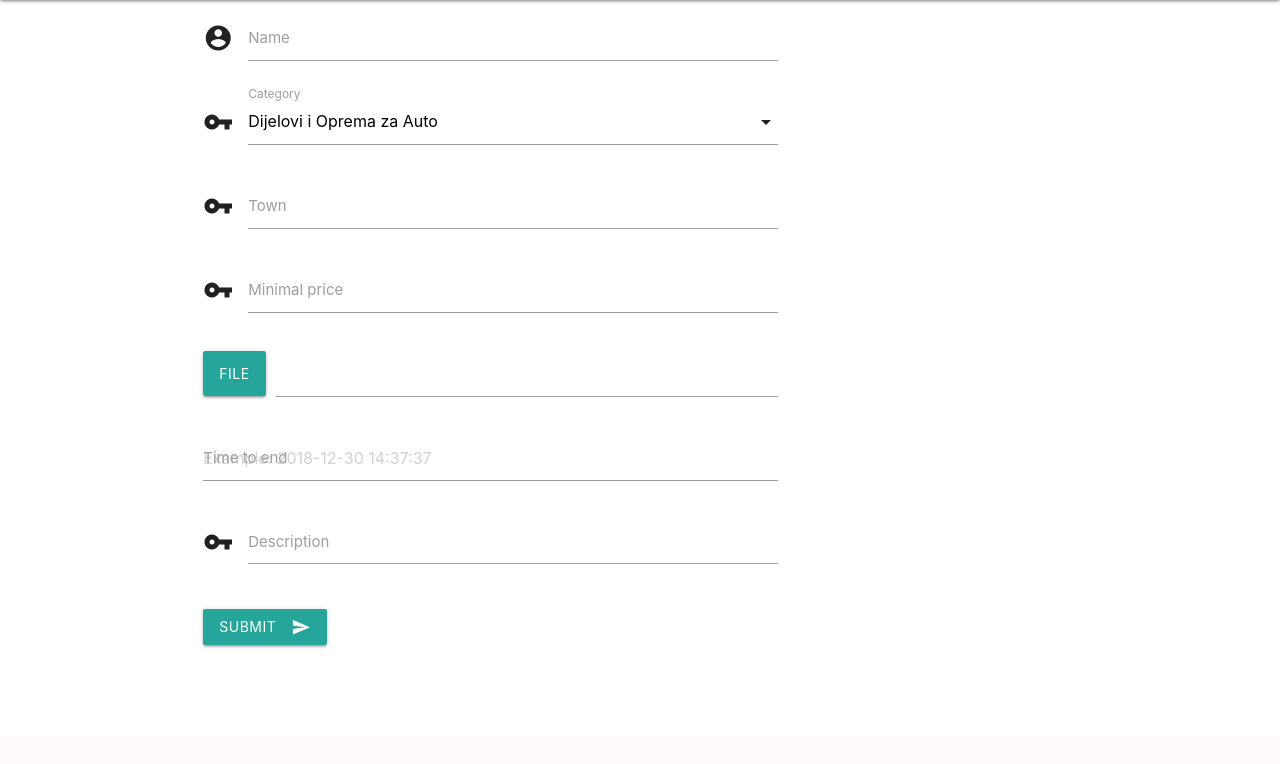
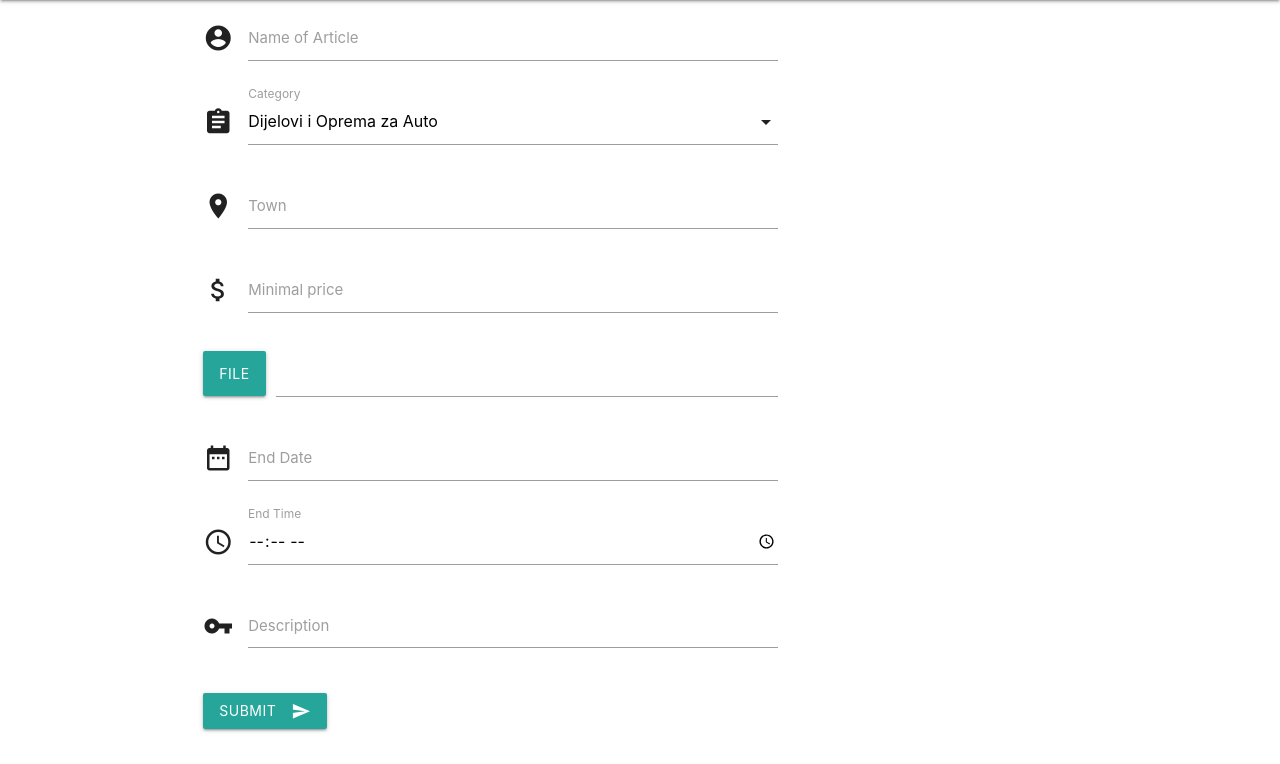
Before and after one commit to dinkopehar/flask-realtime-auction, a Flask app: page /create_article in a window 1280 px wide. Shown: the part 64-828 px from the top of the page. Before the commit the page ends 712 px from the top, so only its background shows below. Run offline with Flask 2, Linux system fonts and the light colour scheme; the visitor is signed in with stand-in values (Sample User, id 1); some libraries are stand-ins or nearby versions.

Commit message:
Changed icons on create_article,

```diff
--- a/controllers/article_controller.py
+++ b/controllers/article_controller.py
@@ -26,8 +26,6 @@ class Article_(MethodView):
             for offer in offers_by_article:
                 top_users.append(User.query.filter_by(id=offer.user_id).first())
 
-        deltas = article.time_left.replace(microsecond=0) - datetime.datetime.now().replace(microsecond=0)
-
         session_username = session.get('username')
         if user.username == session_username:
             session_username = None
@@ -36,7 +34,6 @@ class Article_(MethodView):
                                title='Article | Aukcije Online',
                                article=article,
                                user=user,
-                               deltas=deltas,
                                offers_by_article=offers_by_article,
                                top_users=top_users,
                                session=session_username)
--- a/controllers/create_article_controller.py
+++ b/controllers/create_article_controller.py
@@ -1,3 +1,4 @@
+import datetime
 import os
 from flask import redirect, url_for, render_template, session, request
 from flask.views import MethodView
@@ -23,6 +24,7 @@ class CreateArticle(MethodView):
     def post(self):
 
         article_form = ArticleForm()
+        end_day = datetime.datetime.strptime(article_form.end_day.data, '%d-%m-%Y')
 
         if article_form.validate_on_submit():
             current_user = User.query.filter_by(username=session.get('username')).first()
@@ -41,11 +43,15 @@ class CreateArticle(MethodView):
                                   town=article_form.town.data,
                                   minimal_price=article_form.minimal_price.data,
                                   article_image=name,
-                                  time_left=article_form.time_left.data,
+                                  end_day=end_day,
+                                  end_time=article_form.end_time.data,
                                   description=article_form.description.data,
                                   user_id=current_user.id)
 
             db.session.add(new_article)
             db.session.commit()
 
-        return redirect(url_for('create_article'))
+            return redirect(url_for('article',
+                                    article_id=Article.query.order_by(Article.id.desc()).first().id))
+        else:
+            return redirect(url_for('create_article'))
--- a/controllers/index_controller.py
+++ b/controllers/index_controller.py
@@ -8,7 +8,7 @@ class Index(MethodView):
 
     def get(self):
 
-        articles = Article.query.order_by(Article.id).limit(5).all()
+        articles = Article.query.order_by(Article.id.desc()).limit(5).all()
 
         return render_template('index.html',
                                title='Home | Aukcije Online',
--- a/forms/article_form.py
+++ b/forms/article_form.py
@@ -5,16 +5,16 @@ from .categories import choices
 from wtforms.fields import (StringField,
                             SelectField,
                             IntegerField,
-                            DateTimeField,
+                            TimeField,
                             TextAreaField)
 
 
 class ArticleForm(FlaskForm):
-    name = StringField('Name', validators=[DataRequired()])
+    name = StringField('Name of Article', validators=[DataRequired()])
     category = SelectField(u'Category', choices=choices)
     town = StringField('Town', validators=[DataRequired()])
     minimal_price = IntegerField('Minimal price')
     article_image = FileField('Article_image', validators=[FileRequired()])
-    time_left = DateTimeField('Time to end', validators=[InputRequired()],
-                              format='%Y-%m-%d %H:%M:%S')
+    end_day = StringField('End Date', validators=[InputRequired()])  # String converted to date
+    end_time = TimeField('End Time', validators=[InputRequired()])
     description = TextAreaField('Description', validators=[DataRequired()])
--- a/models/article.py
+++ b/models/article.py
@@ -13,7 +13,8 @@ class Article(db.Model):
     town = db.Column(db.String(80), nullable=False)
     minimal_price = db.Column(db.Integer, nullable=False)
     article_image = db.Column(db.String(256), nullable=False)
-    time_left = db.Column(db.DateTime, default=datetime.datetime.utcnow)
+    end_day = db.Column(db.Date, default=datetime.datetime.now())
+    end_time = db.Column(db.Time, default=datetime.time())
     offers = db.relationship('Offer', backref='article', lazy=True)
     views = db.Column(db.Integer, default=0)
     user_id = db.Column(db.Integer, db.ForeignKey('User.id'), nullable=False)
--- a/templates/create_article.html
+++ b/templates/create_article.html
@@ -17,17 +17,17 @@
                 {{ article_form.name.label }}
             </div>
             <div class="input-field col s12 m8">
-                <i class="material-icons prefix">vpn_key</i>
+                <i class="material-icons prefix">assignment</i>
                 {{ article_form.category(class_="validate") }}
                 {{ article_form.category.label }}
             </div>
             <div class="input-field col s12 m8">
-                <i class="material-icons prefix">vpn_key</i>
+                <i class="material-icons prefix">place</i>
                 {{ article_form.town(class_="validate") }}
                 {{ article_form.town.label }}
             </div>
             <div class="input-field col s12 m8">
-                <i class="material-icons prefix">vpn_key</i>
+                <i class="material-icons prefix">attach_money</i>
                 {{ article_form.minimal_price(class_="validate") }}
                 {{ article_form.minimal_price.label }}
             </div>
@@ -41,8 +41,14 @@
                 </div>
             </div>
             <div class="input-field col s12 m8">
-                {{ article_form.time_left(placeholder="Example: 2018-12-30 14:37:37") }}
-                {{ article_form.time_left.label }}
+                <i class="material-icons prefix">date_range</i>
+                {{ article_form.end_day(class_="datepicker") }}
+                {{ article_form.end_day.label }}
+            </div>
+            <div class="input-field col s12 m8">
+                <i class="material-icons prefix">access_time</i>
+                {{ article_form.end_time(class_="timepicker") }}
+                {{ article_form.end_time.label }}
             </div>
             <div class="input-field col s12 m8">
                 <i class="material-icons prefix">vpn_key</i>
@@ -63,6 +69,8 @@
 <script>
     $(document).ready(function () {
         $('select').formSelect();
+        $('.datepicker').datepicker({ format: 'dd-mm-yyyy' });
+        $('.timepicker').timepicker({twelveHour: false});
     });
 </script>
 </body>
```
Also changed, not shown: aukcija.db.
